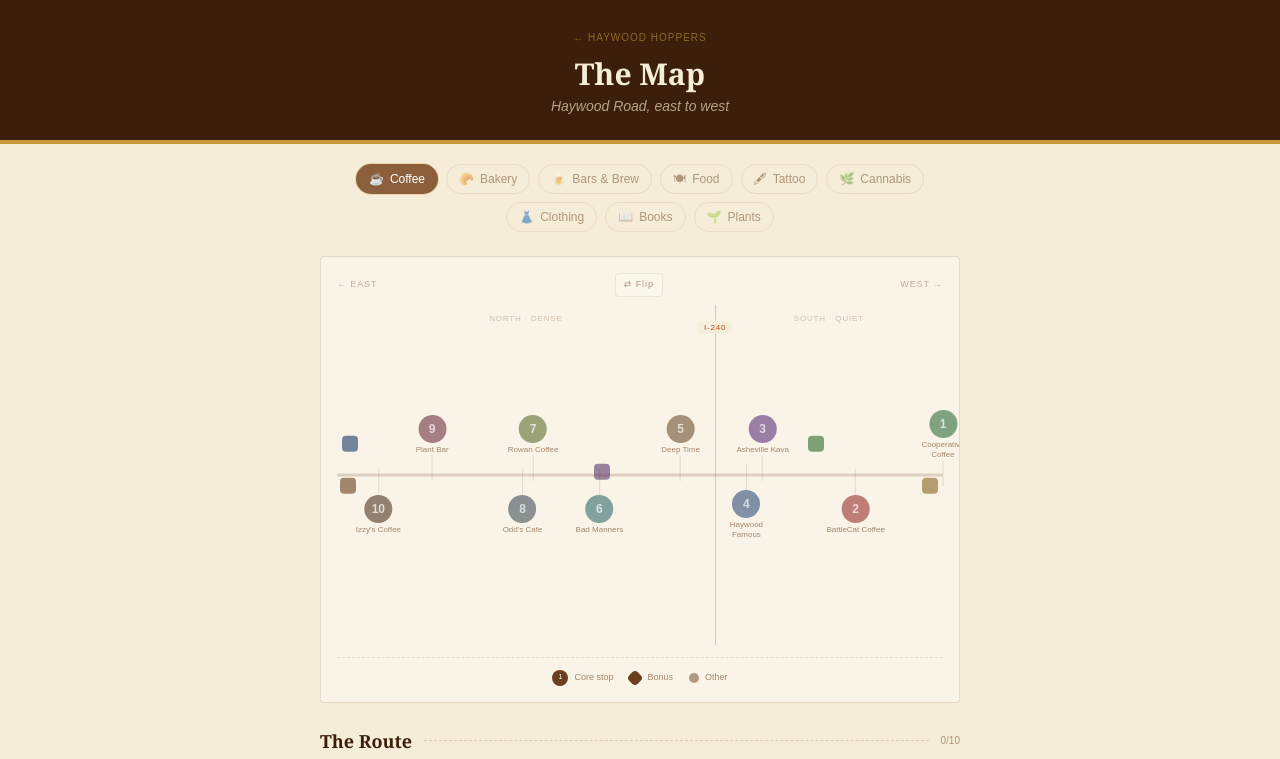
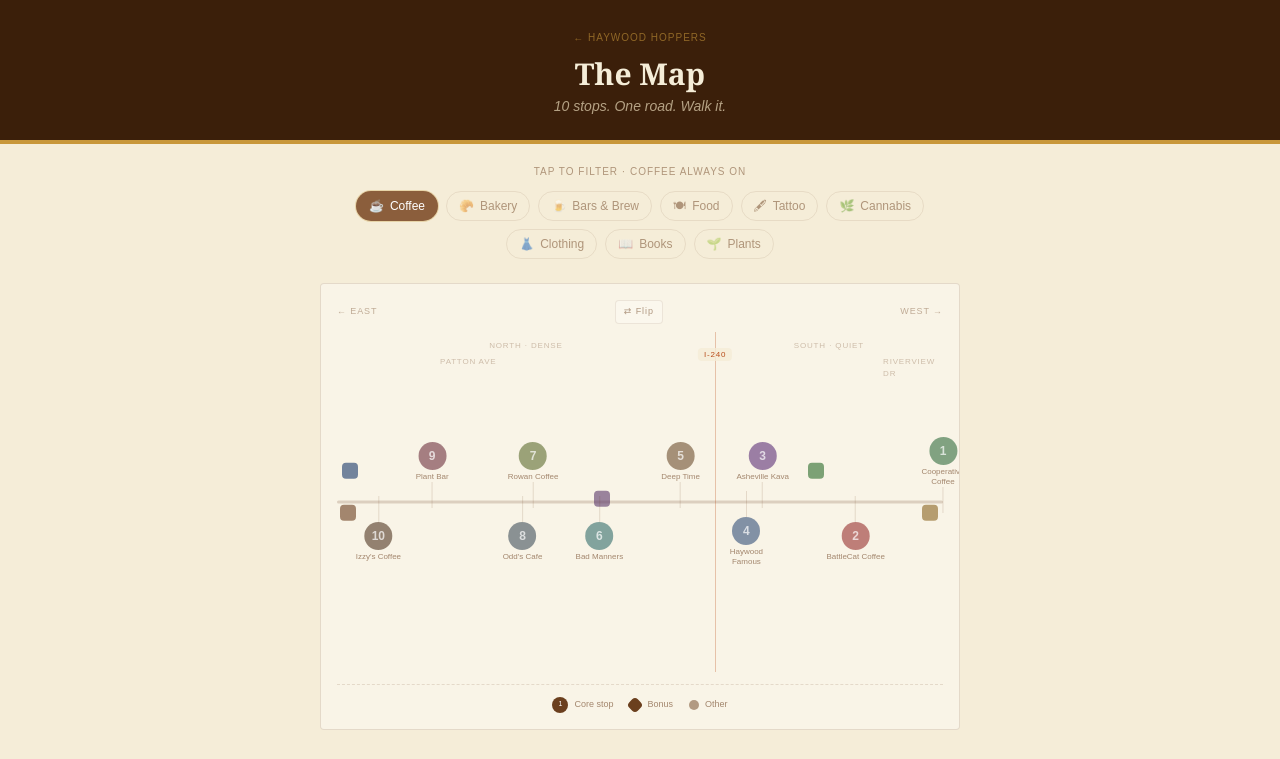
Before and after one commit to juanitok94/wavl-guide, a Next.js app: page /map in a window 1280 px wide. Shown: the top 759 px of the page. Built offline with nearby package versions, Linux system fonts and the light colour scheme; a web font is replaced by a local one.

Commit message:
fix: zone labels east/west, route copy, map labels

```diff
--- a/src/app/map/page.tsx
+++ b/src/app/map/page.tsx
@@ -95,12 +95,15 @@
           The Map
         </h1>
         <p className="text-[#e8d9b8] text-sm italic mt-1 opacity-70">
-          Haywood Road, east to west
+          10 stops. One road. Walk it.
         </p>
       </div>
 
       {/* LAYER FILTERS */}
       <div className="max-w-2xl mx-auto px-4 pt-5">
+        <p className="text-center font-mono text-[10px] tracking-widest text-[#6b3f1e] opacity-50 uppercase mb-3">
+          Tap to filter · Coffee always on
+        </p>
         <div className="flex flex-wrap gap-2 justify-center">
           {layers.map(layer => {
             const active = activeLayers.has(layer.id)
@@ -169,6 +172,20 @@
                   I-240
                 </span>
               </div>
+            </div>
+
+            {/* Secondary street labels */}
+            <div
+              className="absolute font-mono text-[8px] tracking-widest text-[#6b3f1e] opacity-30 uppercase"
+              style={{ top: '24px', left: `${lonToPercent(-82.576, flipped)}%`, transform: 'translateX(-50%)' }}
+            >
+              Riverview Dr
+            </div>
+            <div
+              className="absolute font-mono text-[8px] tracking-widest text-[#6b3f1e] opacity-30 uppercase"
+              style={{ top: '24px', left: `${lonToPercent(-82.598, flipped)}%`, transform: 'translateX(-50%)' }}
+            >
+              Patton Ave
             </div>
 
             {/* Zone labels */}
--- a/src/app/page.tsx
+++ b/src/app/page.tsx
@@ -43,7 +43,7 @@
         </p>
         <p className="font-serif text-lg leading-relaxed text-[#3b1f0a] mt-4">
           This passport is your guide. Walk east to west.
-          The road gets quieter south of I-240. That's not a warning — it's the point.
+          The road gets quieter past I-240. That's not a warning — it's the point.
         </p>
 
         {/* CTA */}
@@ -77,7 +77,7 @@
 
         {/* I-240 north stops */}
         <p className="font-mono text-[10px] tracking-widest text-[#6b3f1e] opacity-60 uppercase mb-3">
-          North of I-240 · Dense & Busy
+          East Haywood
         </p>
 
         <div className="flex flex-col gap-2 mb-4">
@@ -110,18 +110,9 @@
           ))}
         </div>
 
-        {/* I-240 divider */}
-        <div className="flex items-center gap-3 my-4">
-          <div className="flex-1 h-px bg-[#b84c1a] opacity-40" />
-          <span className="font-mono text-[10px] text-[#b84c1a] tracking-widest px-2">
-            I-240
-          </span>
-          <div className="flex-1 h-px bg-[#b84c1a] opacity-40" />
-        </div>
-
         {/* South stops */}
         <p className="font-mono text-[10px] tracking-widest text-[#6b3f1e] opacity-60 uppercase mb-3">
-          South of I-240 · Quieter & Deeper
+          West Haywood
         </p>
 
         <div className="flex flex-col gap-2">
```
